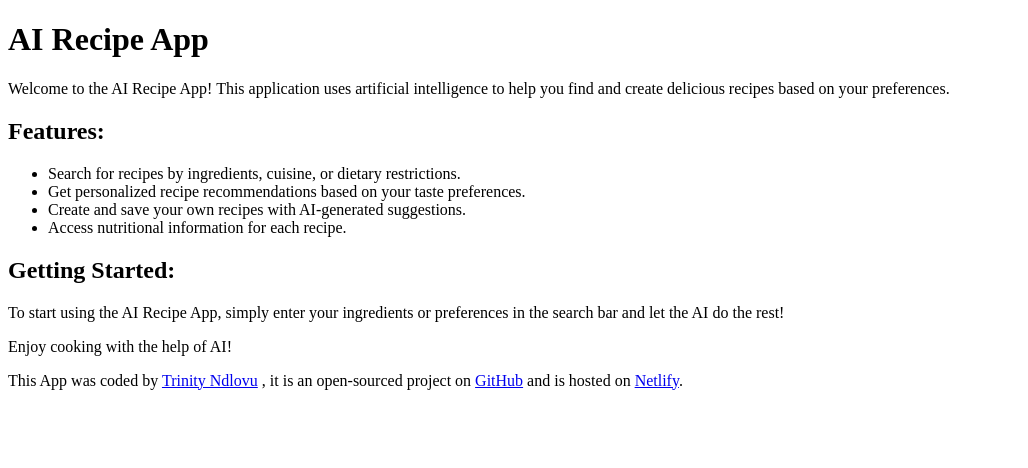
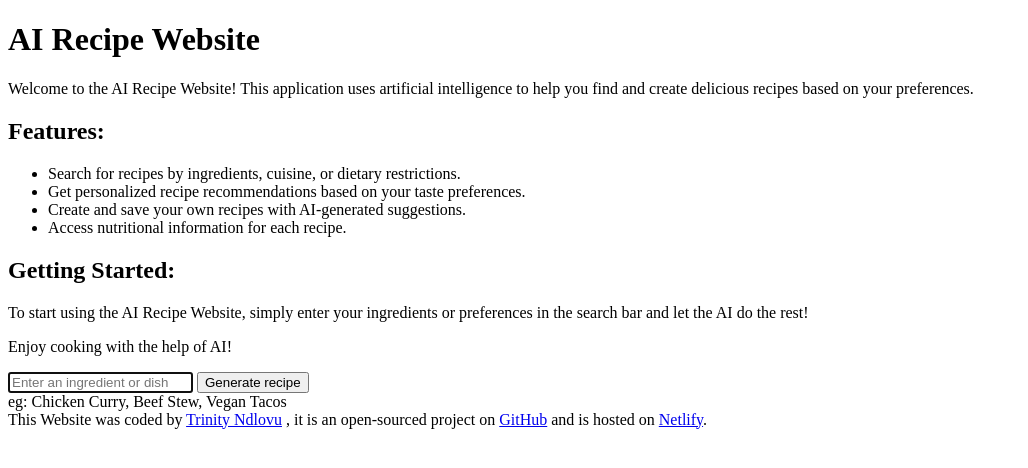
Before and after one commit to ndlovutrinity18-a11y/AI-Recipe-Generator, a plain HTML site: page index.html in a window 1280 px wide. Shown: the whole page, without its empty margins (0-1028 px from the left). Drawn offline with Linux system fonts and the light colour scheme.

Commit message:
added a form in html

```diff
--- a/index.html
+++ b/index.html
@@ -3,11 +3,11 @@
 <head>
     <meta charset="UTF-8">
     <meta name="viewport" content="width=device-width, initial-scale=1.0">
-    <title>AI recipe App</title>
+    <title>AI recipe website</title>
 </head>
 <body>
-    <h1>AI Recipe App</h1>
-    <p>Welcome to the AI Recipe App! This application uses artificial intelligence to help you find and create delicious recipes based on your preferences.</p>
+    <h1>AI Recipe Website</h1>
+    <p>Welcome to the AI Recipe Website! This application uses artificial intelligence to help you find and create delicious recipes based on your preferences.</p>
     <h2>Features:</h2>
     <ul>
         <li>Search for recipes by ingredients, cuisine, or dietary restrictions.</li>
@@ -16,10 +16,17 @@
         <li>Access nutritional information for each recipe.</li>
     </ul>
     <h2>Getting Started:</h2>
-    <p>To start using the AI Recipe App, simply enter your ingredients or preferences in the search bar and let the AI do the rest!</p>
+    <p>To start using the AI Recipe Website, simply enter your ingredients or preferences in the search bar and let the AI do the rest!</p>
     <p>Enjoy cooking with the help of AI!</p>
+    <main>
+        <form>
+            <input type="text" placeholder="Enter an ingredient or dish"  autofocus required autocomplete="off">
+            <button type="submit">Generate recipe</button>
+        </form>
+        <div>eg: Chicken Curry, Beef Stew, Vegan Tacos</div>
+    </main>
     <footer>
-        This App was coded by <a href="https://github.com/ndlovutrinity18-a11y" target="_blank" rel="noopener noreferrer">Trinity Ndlovu</a>
+        This Website was coded by <a href="https://github.com/ndlovutrinity18-a11y" target="_blank" rel="noopener noreferrer">Trinity Ndlovu</a>
         , it is an open-sourced project on <a href="https://github.com/ndlovutrinity18-a11y/New-folder" target="_blank" rel="noopener noreferrer">GitHub</a>
         and is hosted on <a href="https://airecipebytee.netlify.app/" target="_blank" rel="noopener noreferrer">Netlify</a>.
     </footer>
```
